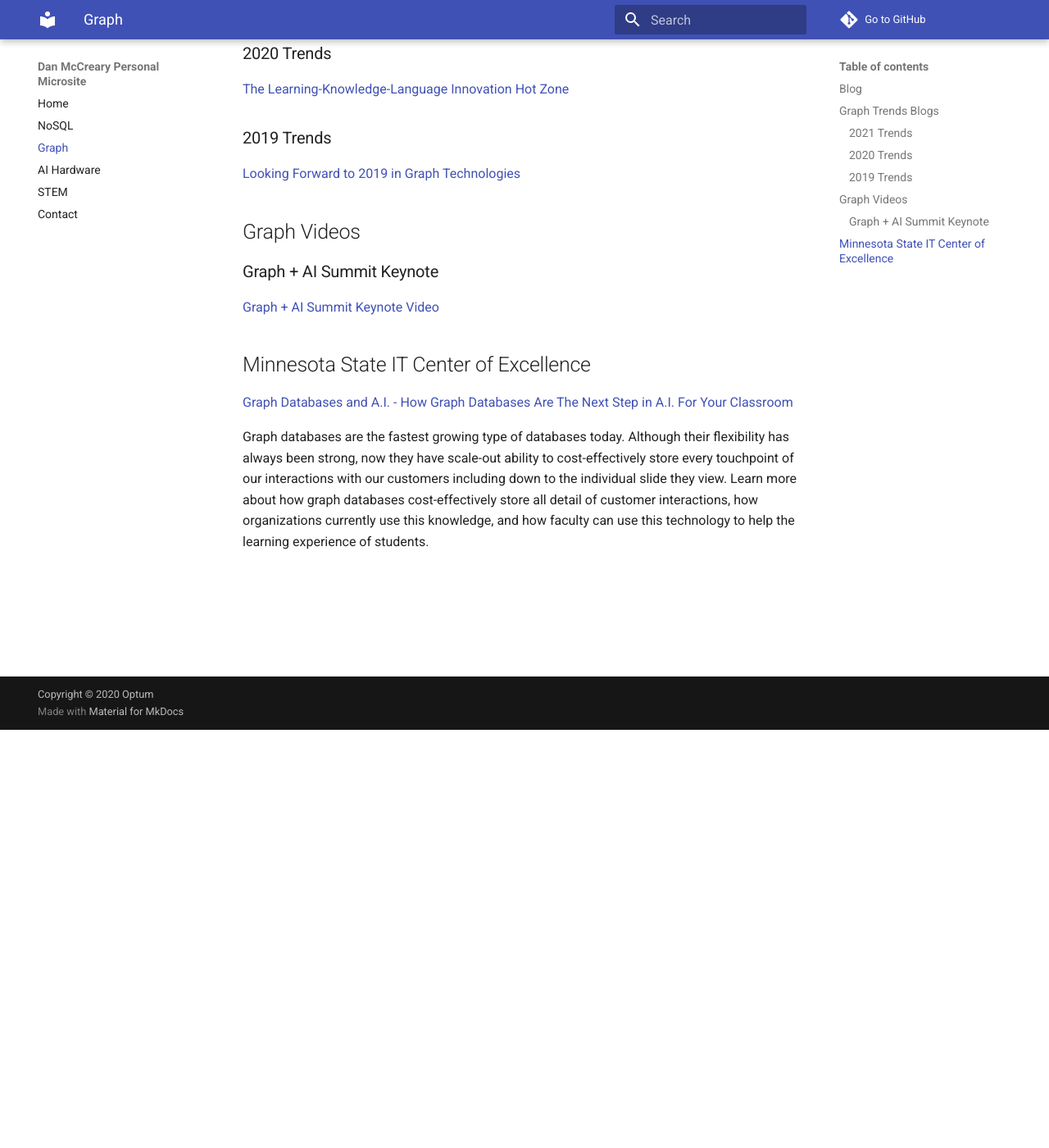
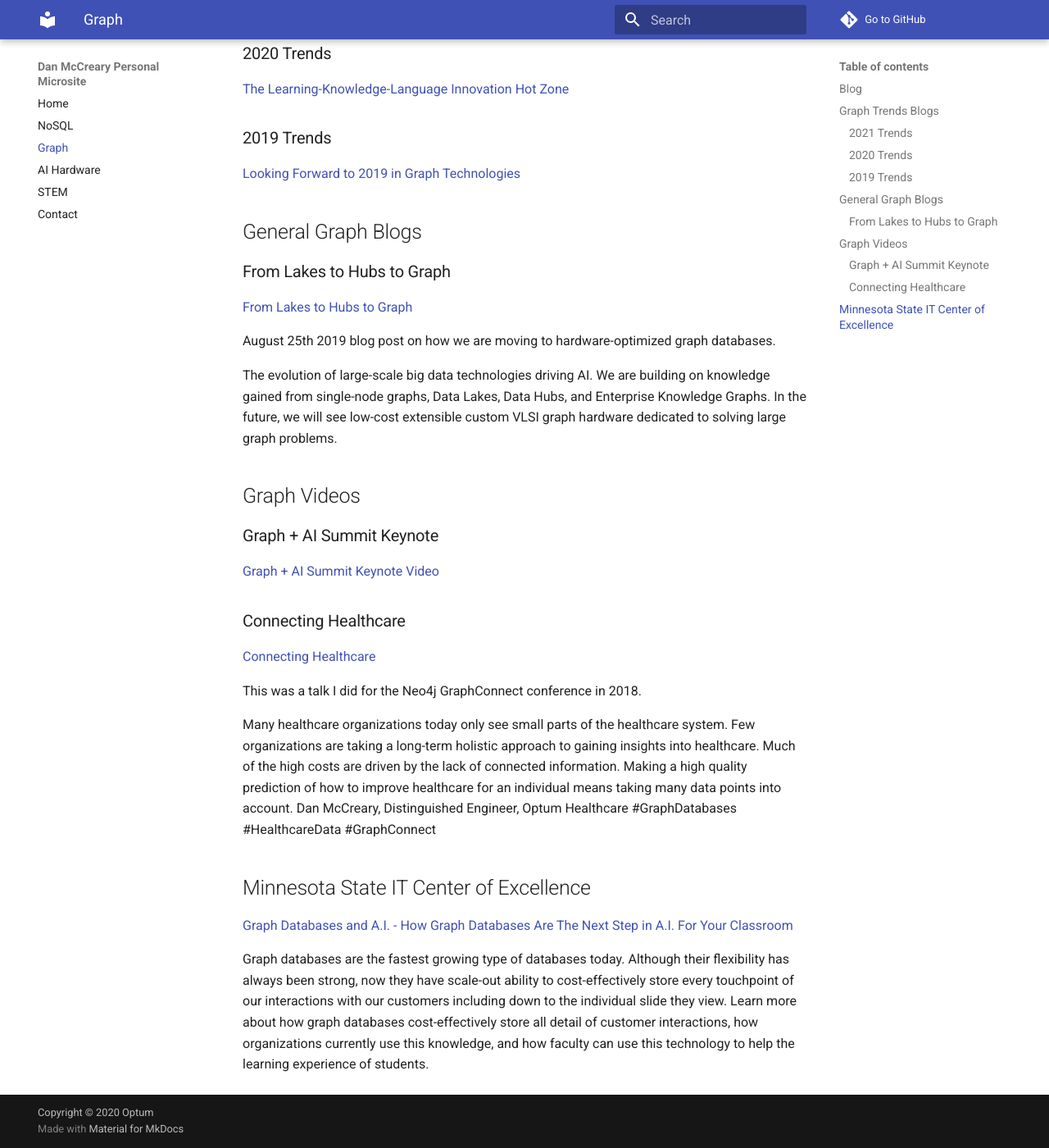
Before and after one commit to dmccreary/dmccreary, an MkDocs documentation site: the page built from docs/graph.md, in a window 1280 px wide and 1400 px high, scrolled down 510 px. Shown: the whole window at 82% size. Built offline with MkDocs 1.6.1 and Material for MkDocs 9.7.7, drawn with Linux system fonts in a browser that asks for light colours; comment, search, counter and statistics services are not loaded.

Commit message:
updates to markdown content

```diff
--- a/docs/graph.md
+++ b/docs/graph.md
@@ -19,12 +19,28 @@ My personal blog provides many articles that attempt to explain the business val
 ### 2019 Trends
 [Looking Forward to 2019 in Graph Technologies](https://dmccreary.medium.com/looking-forward-to-2019-in-graph-technologies-981517319ec4)
 
+## General Graph Blogs
+
+### From Lakes to Hubs to Graph
+[From Lakes to Hubs to Graph](https://dmccreary.medium.com/from-lakes-to-hubs-to-graph-1eb23e93007c)
+
+August 25th 2019 blog post on how we are moving to hardware-optimized graph databases.
+
+The evolution of large-scale big data technologies driving AI. We are building on knowledge gained from single-node graphs, Data Lakes, Data Hubs, and Enterprise Knowledge Graphs. In the future, we will see low-cost extensible custom VLSI graph hardware dedicated to solving large graph problems.
 
 ## Graph Videos
 
 ### Graph + AI Summit Keynote
 [Graph + AI Summit Keynote Video](https://info.tigergraph.com/graph-ai-summit-fall-session-dan-mccreary)
 
+### Connecting Healthcare
+
+[Connecting Healthcare](https://www.youtube.com/watch?v=kj_DyFKFzSI)
+
+This was a talk I did for the Neo4j GraphConnect conference in 2018.
+
+Many healthcare organizations today only see small parts of the healthcare system. Few organizations are taking a long-term holistic approach to gaining insights into healthcare. Much of the high costs are driven by the lack of connected information. Making a high quality prediction of how to improve healthcare for an individual means taking many data points into account. Dan McCreary, Distinguished Engineer, Optum Healthcare #GraphDatabases #HealthcareData #GraphConnect
+
 ## Minnesota State IT Center of Excellence
 
 [Graph Databases and A.I. - How Graph Databases Are The Next Step in A.I. For Your Classroom](https://youtu.be/me8yBVwKIU8)
```
